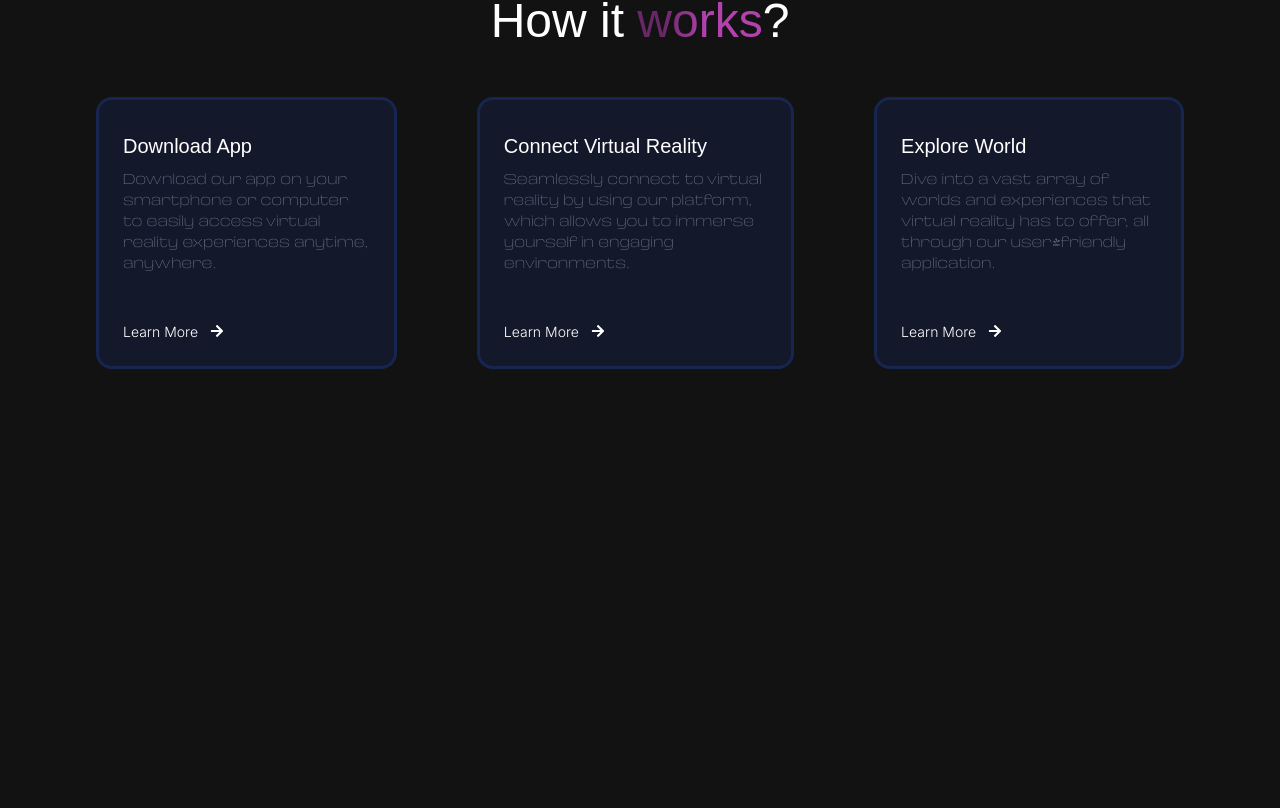
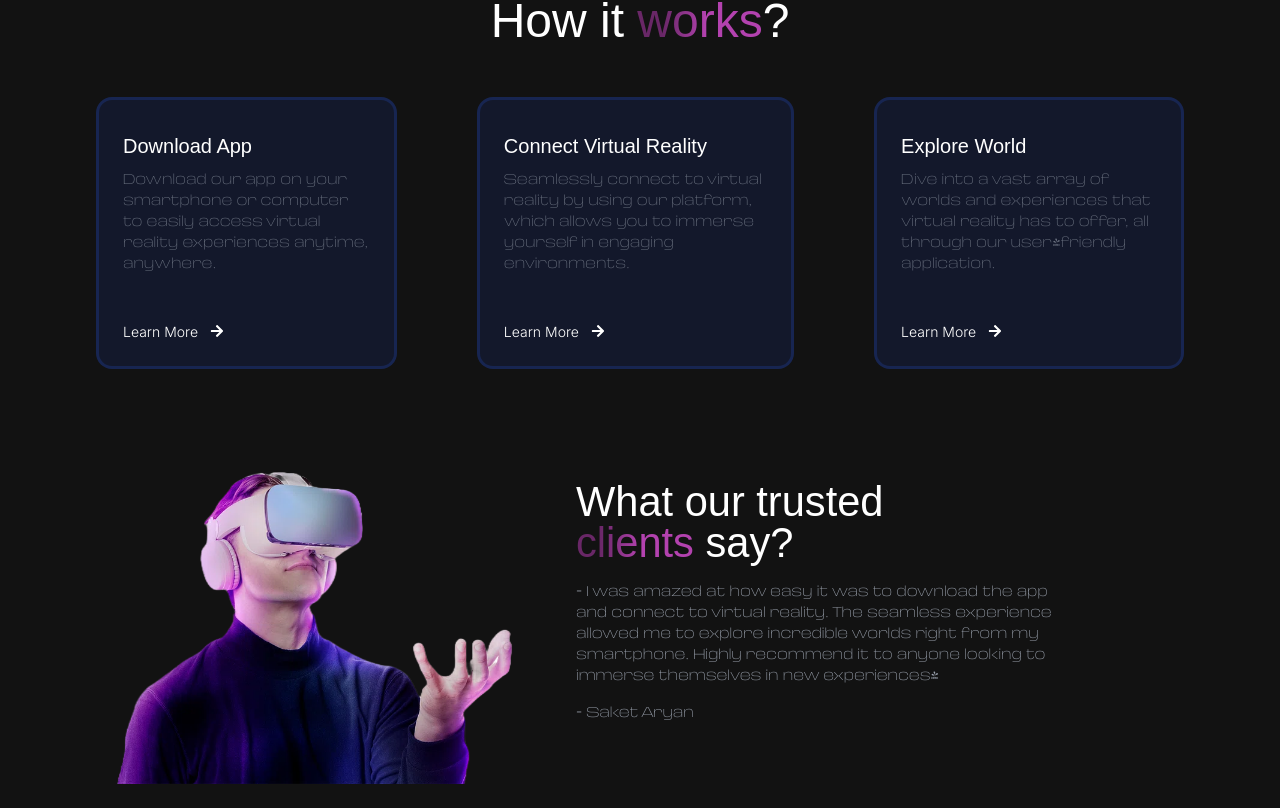
Before and after one commit to whysosaket/Metaverse-Landing-Page, a React (Vite) app: page / in a window 1280 px wide. Shown: the part 2041-2849 px from the top of the page. Before the commit the page ends 2474 px from the top, so only its background shows below. Built offline with nearby package versions, Linux system fonts and the light colour scheme; a web font is replaced by a local one.

Commit message:
Added Testimonial Sections

```diff
--- a/src/App.tsx
+++ b/src/App.tsx
@@ -3,6 +3,7 @@ import Hero from "./components/Hero"
 import Info from "./components/Info"
 import Navbar from "./components/Navbar"
 import Stats from "./components/Stats"
+import Testimonial from "./components/Testimonial"
 import Works from "./components/works/Works"
 
 
@@ -17,6 +18,7 @@ function App() {
       <Info />
       <FaqComponent />
       <Works />
+      <Testimonial />
     </div>
   )
 }
--- /dev/null
+++ b/src/components/Testimonial.tsx
@@ -0,0 +1,28 @@
+import TestimonialImage from "../assets/testimonial.png";
+import GradientText from "./shared/GradientText";
+import Inter from "./shared/Inter";
+
+const Testimonial = () => {
+  return (
+    <div className="mt-24 flex align-middle">
+      <img className="w-[30rem]" src={TestimonialImage} />
+      <div className="">
+        <h1 className="text-[2.6rem] leading-none my-4 w-2/3">
+          What our trusted
+          <GradientText text=" clients" /> say?
+        </h1>
+        <p className="w-5/6 text-gray-400 font-universolight my-4">
+          <Inter text="-" /> I was amazed at how easy it was to download the app
+          and connect to virtual reality. The seamless experience allowed me to
+          explore incredible worlds right from my smartphone. Highly recommend it to anyone looking to immerse
+          themselves in new experiences!
+        </p>
+        <p className="text-gray-400 font-universolight my-4">
+          <Inter text="-" /> Saket Aryan
+        </p>
+      </div>
+    </div>
+  );
+};
+
+export default Testimonial;
```
Also changed, not shown: src/assets/testimonial.png (added).
